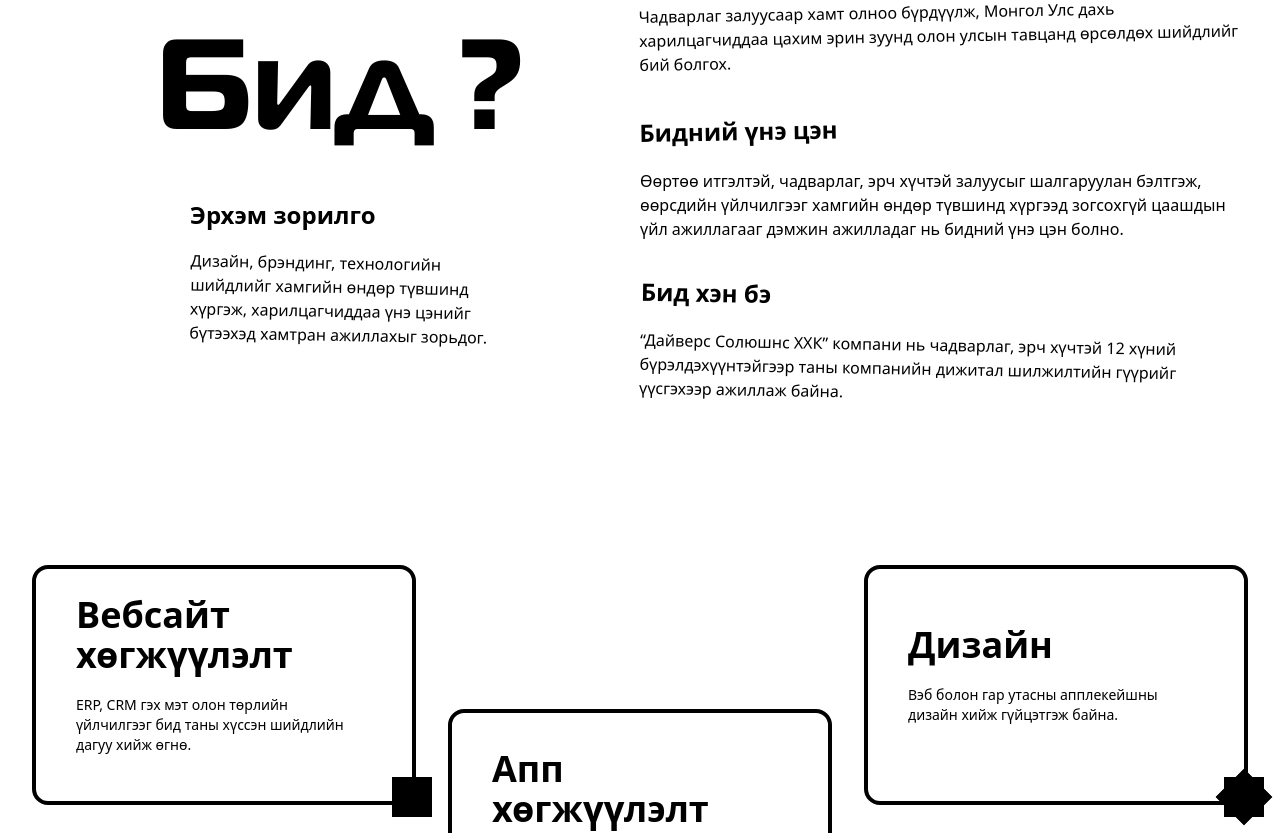
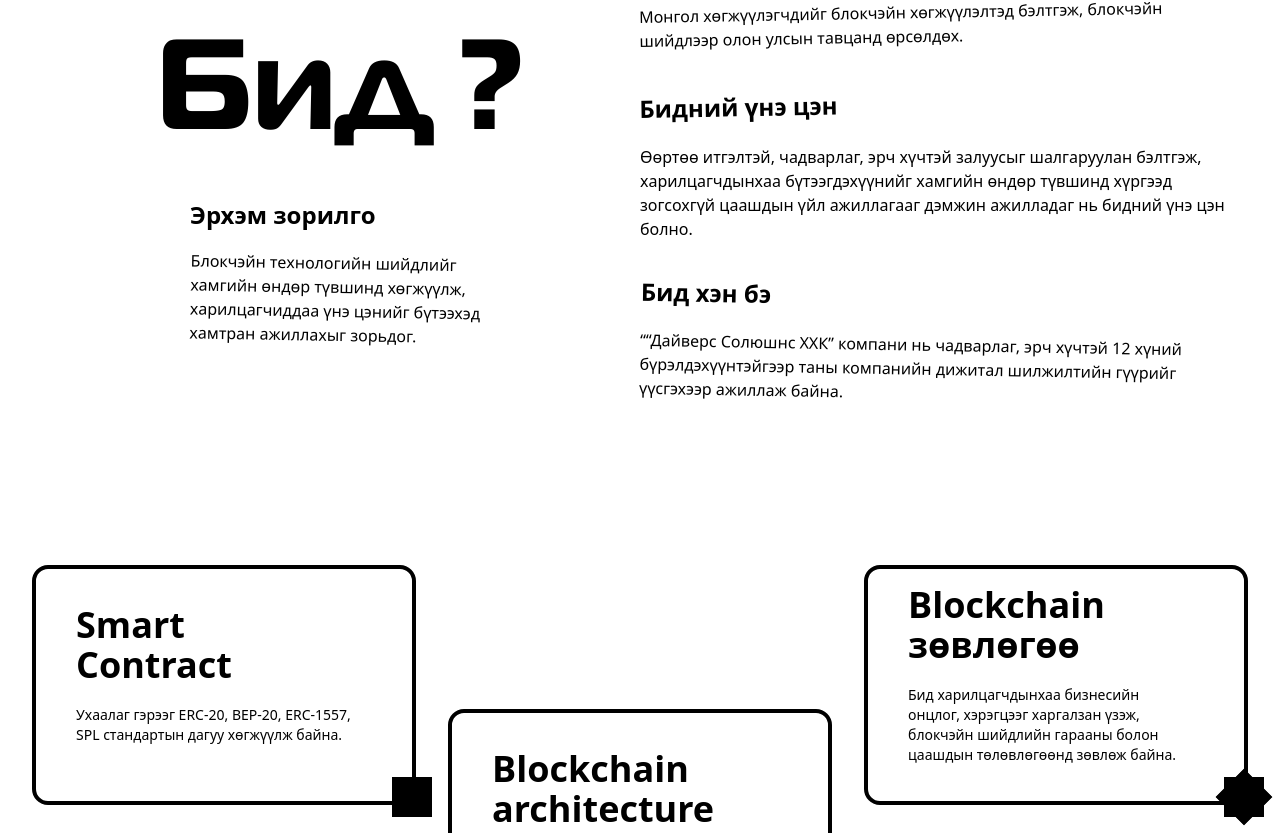
Before and after one commit to Tuvshinbayar1234/DiverseSolutions, a React (Create React App) app: page / in a window 1280 px wide. Shown: the part 1035-1868 px from the top of the page. Built offline with nearby package versions, Linux system fonts and the light colour scheme.

Commit message:
added texts

```diff
--- a/src/App.js
+++ b/src/App.js
@@ -32,7 +32,7 @@ function App(){
             </div>
             <div className="flex flex-col justify-end w-4/5">
               <h1 className="text-8xl text-right">Complex</h1>
-              <h1 className="text-8xl">Conundrum</h1>
+              <h1 className="text-8xl">Cases</h1>
             </div>
           </div>
           <div className="w-full flex justify-end">
--- a/src/Components/Projects/ProjectSlider.js
+++ b/src/Components/Projects/ProjectSlider.js
@@ -92,7 +92,7 @@ const ProjectSlider = () => {
                                 <a href='#' target='_blank'>dax.mn</a>
                             </div>
                             <div className='pt-5'>
-                                <p>Монголын том 4 биржийн нэг. Хамгийн анх Ард Санхүүгийн Нэгдэлийн крипто арилжааны биржийг</p>
+                                <p>Монголын том 4 биржийн нэг. Хамгийн анх Ард Санхүүгийн Нэгдэлийн крипто арилжааны биржийг хөгжүүлж, хэрэглээнд нэвтрүүлснээс хойш 2 шинэчлэлтийг хийгээд байгаа билээ.</p>
 
                             </div>
                             <div className=" absolute bottom-0 pb-2 right-0 pr-2">
--- a/src/Components/Projects/Projects.js
+++ b/src/Components/Projects/Projects.js
@@ -31,22 +31,22 @@ const Projects = () => {
          {
             id: 1,
             name: 'stablecoin.com',
+            link: 'https://www.stablecoin.mn/',
             code: 'ARDM',
             description: 'Монголын анхны Стэйблкойн. Монгол төгрөгтэй үнэ цэнээ аргамжсан энэхүү койн нь крипто арилжаанд төгрөгийг төлөөлөх хамгийн зөв хэрэгсэл болно. Энэхүү койны ухаалаг гэрээг Diverse Solutions хөгжүүлж, хэрэглээнд нэвтрүүлсэн болно.',
-            development: 'Development',
-            development1: 'Code',
-            development2: 'FrontEnd',
-            development3: 'BackEnd',
-            development4: 'Designs',
-            development5: 'Design',
-            development6: 'Design',
-            development7: 'Design',
-            development8: 'Design',
+            development: 'BackEnd',
+            development1: 'Website front-end',
+            development2: 'Token smart contracts',
+            development3: 'Website front-end',
+            development4: 'Design',
+            development5: 'Branding',
+            development6: 'Ecosystem consulting',
             img: White
         },
         {
             id: 2,
             name: 'dax.mn',
+            link:'https://dax.mn/',
             code: 'ARDX',
             description: 'Монголын том 4 биржийн нэг. Хамгийн анх Ард Санхүүгийн Нэгдэлийн крипто арилжааны биржийг',
             development: 'Development',
@@ -54,26 +54,23 @@ const Projects = () => {
             development2: 'FrontEnd',
             development3: 'BackEnd',
             development4: 'Designs',
-            development5: 'Design',
-            development6: 'Design',
-            development7: 'Design',
-            development8: 'Design',
+            development5: 'Designs',
+            development6: 'Designs',
             img: White
         },
         {
             id: 3,
             name: 'Monnom',
             code: 'MONT',
+            link: 'https://monnom.mn/',
             description: '“Monnom” аппликейшн нь цахим, аудио, хэвлэмэл номыг онлайнаар худалдаалдаг номын төвлөрсөн платформ юм. Бид 2021 оноос үйл ажиллагаагаа явуулж эхэлсэн ба Монгол хэл дээрх бүх төрлийн номыг цахим, аудио, хэвлэмэл гэсэн гурван хэлбэрээр хэрэглэгчдэд хүргэдэг.',
             development: 'Development',
             development1: 'Code',
             development2: 'FrontEnd',
             development3: 'BackEnd',
             development4: 'Designs',
-            development5: 'Design',
-            development6: 'Design',
-            development7: 'Design',
-            development8: 'Design',
+            development5: 'Designs',
+            development6: 'Designs',
             img: White
         },
 
@@ -83,17 +80,16 @@ const Projects = () => {
         {
             id: 1,
             name: 'ArdMoney',
+            link: 'https://www.ardmoney.com/',
             code: 'ARDM',
             description: 'Монголын анхны DAO төсөл. Төвлөрсөн бус санхүүг Монголын болон Төв Азийн зах зээлд авчирч, крипто хэрэглэгчдийн хэрэглээнд нэвтрэх зорилготой.',
-            development: 'Development',
-            development1: 'Code',
-            development2: 'FrontEnd',
-            development3: 'BackEnd',
+            development:  'Branding',
+            development1: 'Ecosystem',
+            development2: 'Website front-end',
+            development3: 'Website back-end',
             development4: 'Designs',
-            development5: 'Design',
-            development6: 'Design',
-            development7: 'Design',
-            development8: 'Design',
+            development5: 'Token smart contracts',
+            development6: 'DAP smart contracts ',
             img: White
         },
 
@@ -109,8 +105,6 @@ const Projects = () => {
             development4: 'Coming Soon',
             development5: 'Coming Soon',
             development6: 'Coming Soon',
-            development7: 'Coming Soon',
-            development8: 'Coming Soon',
             img: White
         },
 
@@ -126,8 +120,6 @@ const Projects = () => {
             development4: 'Coming Soon',
             development5: 'Coming Soon',
             development6: 'Coming Soon',
-            development7: 'Coming Soon',
-            development8: 'Coming Soon',
             img: White
         },
    ]
@@ -187,7 +179,7 @@ const Projects = () => {
                             <div className=''>
                                 <h1 className='font-bold text-2xl '>Зөвлөх</h1>
                                 <p className='px-2'>Блокчэйн болон бусад дэвшилтэт технологийн шийдлийг таны бизнест тохируулан боловсруулж, зөвлөж өгөх болно. Манай харилцагчид мөн бидний улирал бүр гаргах технологийн тайлангуудыг хамгийн түрүүнд хүлээн авдаг.</p>
-                                <p className='px-2 py-2'>Манай компани нь 2020 онд Монгол Улсад мэдээллийн технологийн чиглэлээр үйл ажиллагаа эрхлэхээр үүсгэн байгуулагдсан бөгөөд бид одоогоор 4 бүтээгдэхүүнийг амжилттай хөгжүүлээд хэрэглээнд нэвтрүүлсэн байна.</p>
+                                {/* <p className='px-2 py-2'>Манай компани нь 2020 онд Монгол Улсад мэдээллийн технологийн чиглэлээр үйл ажиллагаа эрхлэхээр үүсгэн байгуулагдсан бөгөөд бид одоогоор 4 бүтээгдэхүүнийг амжилттай хөгжүүлээд хэрэглээнд нэвтрүүлсэн байна.</p> */}
                             </div>
                         </div>
                         <div className='flex flex-col relative justify-center w-2/4'>
@@ -205,7 +197,7 @@ const Projects = () => {
                                         <div className='h-56 flex rounded-tl-lg rounded-bl-lg rounded-tr-lg w-full' style={{background: '#1E1E1E' ,boxShadow: '0px 4px 4px rgba(0, 0, 0, 0.5), inset 2px 2px 2px rgba(255, 255, 255, 0.25)'}}>
                                             <div className='flex w-60 text-white flex-col justify-center items-center text-center'>
                                                 <img width={'171px'} height={'171px'} src={selectedProject[0].img} />
-                                                <a href='https://dax.mn/' target="_blank">{selectedProject[0].name}</a>
+                                                <a href={selectedProject[0].link} target="_blank">{selectedProject[0].name}</a>
                                             </div>
                                             <div className='text-white w-4/5 flex flex-col pt-5 px-2'>
                                                 <div className='flex flex-col'>
@@ -218,19 +210,18 @@ const Projects = () => {
                                             <div className='w-full flex justify-end'>
                                                 <div className='h-56 rounded-bl-lg rounded-br-lg' style={{width: '70%', background: '#1E1E1E' ,boxShadow: '0px rgba(0, 0, 0, 0.5), inset 0px rgba(255, 255, 255, 0.25)'}}>
                                                     <div className='text-white text-center'>
-                                                        <h1 className='font-bold text-2xl'>FrameWork</h1>
+                                                        <h1 className='font-bold text-2xl'>Ажилийн хэсэг</h1>
                                                         <div className='flex justify-evenly pt-10'>
                                                             <div className=''>
                                                                 <p>• {selectedProject[0].development1}</p>
                                                                 <p>• {selectedProject[0].development2}</p>
                                                                 <p>• {selectedProject[0].development3}</p>
-                                                                <p>• {selectedProject[0].development4}</p>
+
                                                             </div>
                                                             <div className=''>
+                                                                <p>• {selectedProject[0].development4}</p>
                                                                 <p>• {selectedProject[0].development5}</p>
                                                                 <p>• {selectedProject[0].development6}</p>
-                                                                <p>• {selectedProject[0].development7}</p>
-                                                                <p>• {selectedProject[0].development8}</p>
                                                             </div>
                                                         </div>
                                                     </div>
@@ -254,24 +245,11 @@ const Projects = () => {
                                             <div className='text-white px-2 w-full flex flex-col'>
                                             <h1 onClick={() => closedBottomAlert()} className='text-xl pr-3 text-right text-white cursor-pointer flex justify-end pt-2'><FaAngleLeft /></h1>
                                                 <div className='flex items-center w-full justify-between'>
-                                                    <div className='text-white w-full flex flex-col pt-5 pl-5'>
-                                                        <div className='text-white text-center'>
-                                                            <h1 className='font-bold text-2xl'>FrameWork</h1>
-                                                            <div className='flex justify-evenly pt-2'>
-                                                                <div className=''>
-                                                                    <p>• {selectedProduct[0].development1}</p>
-                                                                    <p>• {selectedProduct[0].development2}</p>
-                                                                    <p>• {selectedProduct[0].development3}</p>
-                                                                    <p>• {selectedProduct[0].development4}</p>
-                                                                </div>
-                                                                <div className=''>
-                                                                    <p>• {selectedProduct[0].development5}</p>
-                                                                    <p>• {selectedProduct[0].development6}</p>
-                                                                    <p>• {selectedProduct[0].development7}</p>
-                                                                    <p>• {selectedProduct[0].development8}</p>
-                                                                </div>
-                                                            </div>
-                                                        </div>
+                                                    <div className='text-white w-full flex flex-col pl-5'>
+                                                    <div className='flex justify-center px-1 pt-5'>
+                                                        <p className='text-white'>{selectedProduct[0].description}</p>
+                                                    </div>
+
                                                     </div>
                                                 </div>
                                             </div>
@@ -279,10 +257,22 @@ const Projects = () => {
                                         <div className='h-56 flex rounded-bl-lg rounded-br-lg rounded-tl-lg w-full' style={{background: '#1E1E1E' ,boxShadow: '0px rgba(0, 0, 0, 0.5), inset 0px rgba(255, 255, 255, 0.25)'}}>
                                             <div className='flex w-60 text-white flex-col justify-center items-center text-center'>
                                                 <img width={'171px'} height={'171px'} src={selectedProduct[0].img} />
-                                                <a href='https://dax.mn/' target="_blank">{selectedProduct[0].name}</a>
+                                                <a href={selectedProduct[0].link} target="_blank">{selectedProduct[0].name}</a>
                                             </div>
-                                            <div className='flex justify-center w-4/5 px-1 pt-10'>
-                                                <p className='text-white'>{selectedProduct[0].description}</p>
+                                            <div className='text-white text-center flex justify-center flex-col items-center w-9/12'>
+                                                <h1 className='font-bold text-2xl'>Ажилийн хэсэг</h1>
+                                                <div className='flex space-x-10 pt-2'>
+                                                    <div className=''>
+                                                        <p>• {selectedProduct[0].development1}</p>
+                                                        <p>• {selectedProduct[0].development2}</p>
+                                                        <p>• {selectedProduct[0].development3}</p>
+                                                    </div>
+                                                    <div className=''>
+                                                        <p>• {selectedProduct[0].development4}</p>
+                                                        <p>• {selectedProduct[0].development5}</p>
+                                                        <p>• {selectedProduct[0].development6}</p>
+                                                    </div>
+                                                </div>
                                             </div>
                                         </div>
                                     </div>
--- a/src/Components/We/We.js
+++ b/src/Components/We/We.js
@@ -11,21 +11,21 @@ const We = () => {
                         </div>
                         <div className='flex flex-col justify-center items-center'>
                             <h1 className='w-2/4 pt-10 text-2xl font-bold'>Эрхэм зорилго</h1>
-                            <p className='origin-center transform rotate-1 py-5 w-2/4 font-extralight'>Дизайн, брэндинг, технологийн шийдлийг хамгийн өндөр түвшинд хүргэж, харилцагчиддаа үнэ цэнийг бүтээхэд хамтран ажиллахыг зорьдог.</p>
+                            <p className='origin-center transform rotate-1 py-5 w-2/4 font-extralight'>Блокчэйн технологийн шийдлийг хамгийн өндөр түвшинд хөгжүүлж, харилцагчиддаа үнэ цэнийг бүтээхэд хамтран ажиллахыг зорьдог.</p>
                         </div>
                     </div>
                     <div className=' w-2/4'>
                         <div className=''>
                             <h1 className='font-bold text-2xl'>Алсын хараа</h1>
-                            <p className=' origin-bottom-left transform -rotate-1 py-5 font-extralight'>Чадварлаг залуусаар хамт олноо бүрдүүлж, Монгол Улс дахь харилцагчиддаа цахим эрин зуунд олон улсын тавцанд өрсөлдөх шийдлийг бий болгох.</p>
+                            <p className=' origin-bottom-left transform -rotate-1 py-5 font-extralight'>Монгол хөгжүүлэгчдийг блокчэйн хөгжүүлэлтэд бэлтгэж, блокчэйн шийдлээр олон улсын тавцанд өрсөлдөх.</p>
                         </div>
                         <div className=''>
                             <h1 className='origin-bottom-left transform -rotate-1 py-5 font-bold text-2xl'>Бидний үнэ цэн</h1>
-                            <p className='font-extralight'>Өөртөө итгэлтэй, чадварлаг, эрч хүчтэй залуусыг шалгаруулан бэлтгэж, өөрсдийн үйлчилгээг хамгийн өндөр түвшинд хүргээд зогсохгүй цаашдын үйл ажиллагааг дэмжин ажилладаг нь бидний үнэ цэн болно. </p>
+                            <p className='font-extralight'>Өөртөө итгэлтэй, чадварлаг, эрч хүчтэй залуусыг шалгаруулан бэлтгэж, харилцагчдынхаа бүтээгдэхүүнийг хамгийн өндөр түвшинд хүргээд зогсохгүй цаашдын үйл ажиллагааг дэмжин ажилладаг нь бидний үнэ цэн болно.</p>
                         </div>
                         <div className='origin-center transform rotate-1 py-10'>
                             <h1 className='font-bold text-2xl'>Бид хэн бэ</h1>
-                            <p className='font-extralight pt-5'>“Дайверс Солюшнс ХХК” компани нь чадварлаг, эрч хүчтэй 12 хүний бүрэлдэхүүнтэйгээр таны компанийн дижитал шилжилтийн гүүрийг үүсгэхээр ажиллаж байна.</p>
+                            <p className='font-extralight pt-5'>““Дайверс Солюшнс ХХК” компани нь чадварлаг, эрч хүчтэй 12 хүний бүрэлдэхүүнтэйгээр таны компанийн дижитал шилжилтийн гүүрийг үүсгэхээр ажиллаж байна.</p>
                         </div>
                     </div>
                 </div>
--- a/src/Components/weWork/WeWork.js
+++ b/src/Components/weWork/WeWork.js
@@ -6,15 +6,15 @@ const WeWork = () => {
             <div className='container mx-auto hidden xl:block'>
                 <div className='flex justify-evenly'>
                     <span id='WeWork' class="relative w-96 h-60 flex-col inline-flex justify-center border-black rounded-2xl border-4">
-                    <h1 className=' text-4xl w-3/12 mx-10 font-bold'>Вебсайт хөгжүүлэлт</h1>
-                        <p className=' text-sm w-3/4 mx-10 py-5'>ERP, CRM гэх мэт олон төрлийн үйлчилгээг бид таны хүссэн шийдлийн дагуу хийж өгнө.</p>
+                    <h1 className=' text-4xl w-3/12 mx-10 font-bold'>Smart Contract</h1>
+                        <p className=' text-sm w-3/4 mx-10 py-5'>Ухаалаг гэрээг ERC-20, BEP-20, ERC-1557, SPL стандартын дагуу хөгжүүлж байна.</p>
                         <span class="flex absolute h-10 w-10 top-0 right-0 mt-52 -mr-5">
                             <span class="absolute inline-flex h-full w-full bg-black opacity-75"></span>
                             <span class="relative inline-flex h-10 w-10 bg-black"></span>
                         </span>
                     </span>
                     <span class="relative w-96 h-60 flex-col inline-flex justify-center mt-36 border-black rounded-2xl border-4">
-                    <h1 className=' text-4xl w-3/12 mx-10 font-bold'>Aпп хөгжүүлэлт</h1>
+                    <h1 className=' text-4xl w-3/12 mx-10 font-bold'>Blockchain architecture</h1>
                         <p className=' text-sm w-3/4 mx-10 py-5'>Танд бизнесээ өргөжүүлэх шаардлага дижитал эрин зуунд гарч байна уу ?</p>
                         <span class="flex absolute h-10 w-10 top-0 right-0 mt-52 -mr-5">
                             <span class="absolute inline-flex h-full w-full rounded-full bg-black opacity-75"></span>
@@ -22,8 +22,8 @@ const WeWork = () => {
                         </span>
                     </span>
                     <span class="relative w-96 h-60 flex-col inline-flex justify-center border-black rounded-2xl border-4">
-                    <h1 className=' text-4xl w-3/12 mx-10 font-bold'>Дизайн</h1>
-                        <p className=' text-sm w-3/4 mx-10 py-5'>Вэб болон гар утасны апплекейшны дизайн хийж гүйцэтгэж байна.</p>
+                    <h1 className=' text-4xl w-3/12 mx-10 font-bold'>Blockchain зөвлөгөө</h1>
+                        <p className=' text-sm w-3/4 mx-10 py-5'>Бид харилцагчдынхаа бизнесийн онцлог, хэрэгцээг харгалзан үзэж, блокчэйн шийдлийн гарааны болон цаашдын төлөвлөгөөнд зөвлөж байна.</p>
                         <span class="flex absolute h-10 w-10 top-0 right-0 mt-52 -mr-5">
                             <span class="absolute inline-flex h-full w-full bg-black opacity-75"></span>
                             <span class="relative inline-flex h-10 w-10 bg-black"></span>
@@ -39,16 +39,16 @@ const WeWork = () => {
             <div className='container mx-auto block xl:hidden'>
                 <div className='flex flex-col justify-center items-center px-5'>
                     <span class="w-full h-40 flex-col flex justify-center rounded-2xl">
-                    <h1 className='text-2xl text-left font-bold'>Вебсайт хөгжүүлэлт</h1>
-                    <p className=' text-sm w-full mx-1 py-5'>ERP, CRM гэх мэт олон төрлийн үйлчилгээг бид таны хүссэн шийдлийн дагуу хийж өгнө.</p>
+                    <h1 className='text-2xl text-left font-bold'>Smart Contract</h1>
+                    <p className=' text-sm w-full mx-1 py-5'>Ухаалаг гэрээг ERC-20, BEP-20, ERC-1557, SPL стандартын дагуу хөгжүүлж байна.</p>
                     </span>
                     <span class="w-full h-28 flex-col flex rounded-2xl">
-                    <h1 className='text-2xl w-9/12 font-bold'>Aпп хөгжүүлэлт</h1>
+                    <h1 className='text-2xl w-9/12 font-bold'>Blockchain architecture</h1>
                     <p className=' text-sm w-full py-5'>Танд бизнесээ өргөжүүлэх шаардлага дижитал эрин зуунд гарч байна уу ?</p>
                     </span>
                     <span class="w-full h-40 flex-col flex justify-center rounded-2xl">
-                    <h1 className='text-2xl text-left font-bold w-3/12'>Дизайн</h1>
-                        <p className=' text-sm w-full mx-1 py-5'>Вэб болон гар утасны апплекейшны дизайн хийж гүйцэтгэж байна.</p>
+                    <h1 className='text-2xl text-left font-bold w-3/12'>Blockchain зөвлөгөө</h1>
+                        <p className=' text-sm w-full mx-1 py-5'>Бид харилцагчдынхаа бизнесийн онцлог, хэрэгцээг харгалзан үзэж, блокчэйн шийдлийн гарааны болон цаашдын төлөвлөгөөнд зөвлөж байна.</p>
 
                     </span>
                 </div>
```
